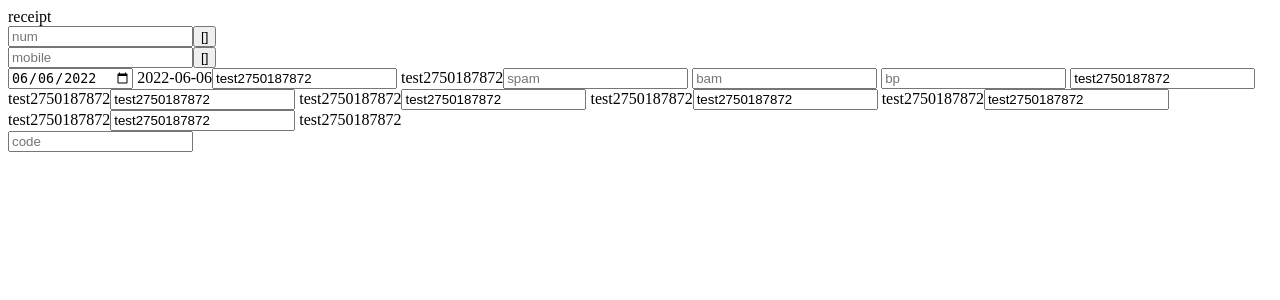
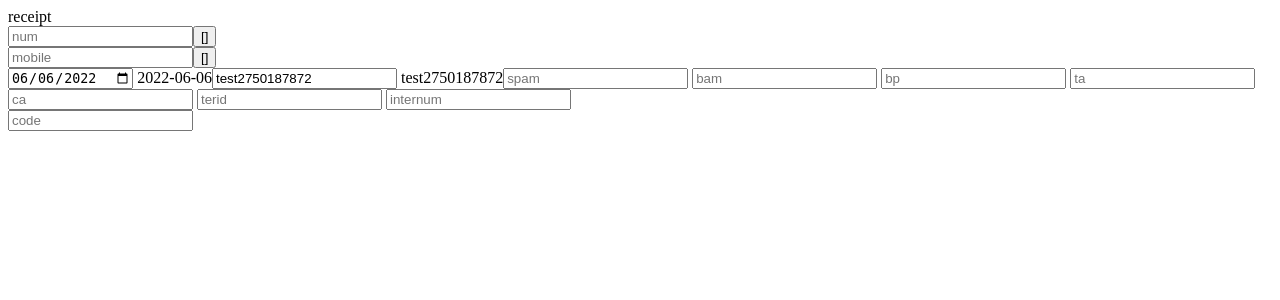
Before and after one commit to mandakhUA/uatest, a Django app: page /receipt in a window 1280 px wide. Shown: the top 300 px of the page. Run offline with Django 4.2, Linux system fonts and the light colour scheme; some libraries are stand-ins or nearby versions.

Commit message:
6/6/22 receipthtml

```diff
--- a/uatest/templates/receipt.html
+++ b/uatest/templates/receipt.html
@@ -95,13 +95,10 @@
               <input type='text' name='spam' value={spam} placeholder='spam' onChange={(e) => {setBam(e.target.value)}}/> <span>{spam}</span>
               <input type='text' name='bam' value={bam} placeholder='bam' onChange={(e) => {setBam(e.target.value)}}/> <span>{bam}</span>
               <input type='text' name='bp' value={bp} placeholder='bp' onChange={(e) => {setBp(e.target.value)}}/> <span>{bp}</span>
-              <input type='text' name='billno' value={billno} placeholder='billno' onChange={(e) => {setDate(e.target.value)}}/> <span>{billno}</span>
-              <input type='text' name='billno' value={billno} placeholder='billno' onChange={(e) => {setDate(e.target.value)}}/> <span>{billno}</span>
-              <input type='text' name='billno' value={billno} placeholder='billno' onChange={(e) => {setDate(e.target.value)}}/> <span>{billno}</span>
-              <input type='text' name='billno' value={billno} placeholder='billno' onChange={(e) => {setDate(e.target.value)}}/> <span>{billno}</span>
-              <input type='text' name='billno' value={billno} placeholder='billno' onChange={(e) => {setDate(e.target.value)}}/> <span>{billno}</span>
-              <input type='text' name='billno' value={billno} placeholder='billno' onChange={(e) => {setDate(e.target.value)}}/> <span>{billno}</span>
-
+              <input type='text' name='ta' value={ta} placeholder='ta' onChange={(e) => {setTa(e.target.value)}}/> <span>{ta}</span>
+              <input type='text' name='ca' value={ca} placeholder='ca' onChange={(e) => {setCa(e.target.value)}}/> <span>{ca}</span>
+              <input type='text' name='terid' value={terid} placeholder='terid' onChange={(e) => {setTerid(e.target.value)}}/> <span>{terid}</span>
+              <input type='text' name='internum' value={internum} placeholder='internum' onChange={(e) => {setInternum(e.target.value)}}/> <span>{internum}</span>
               <Items/>
             </div>
 
```
